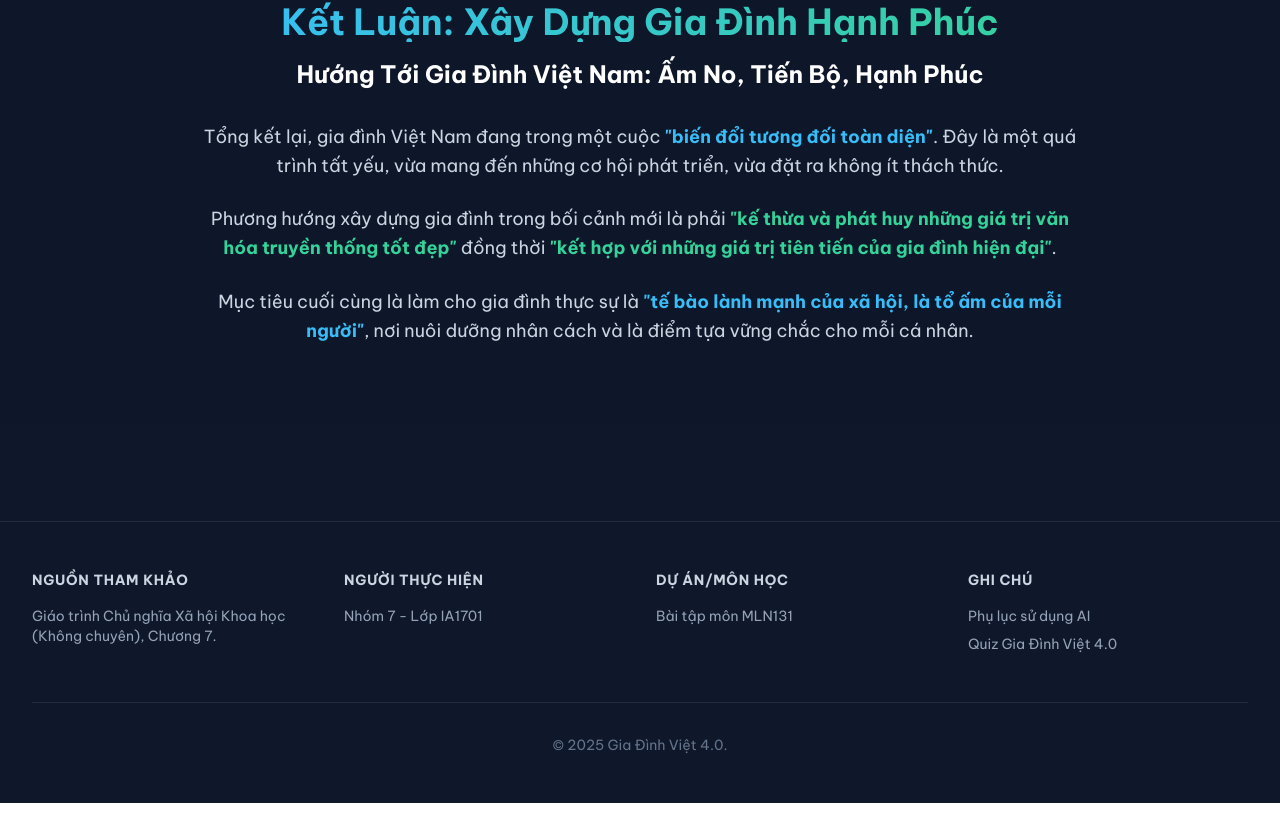
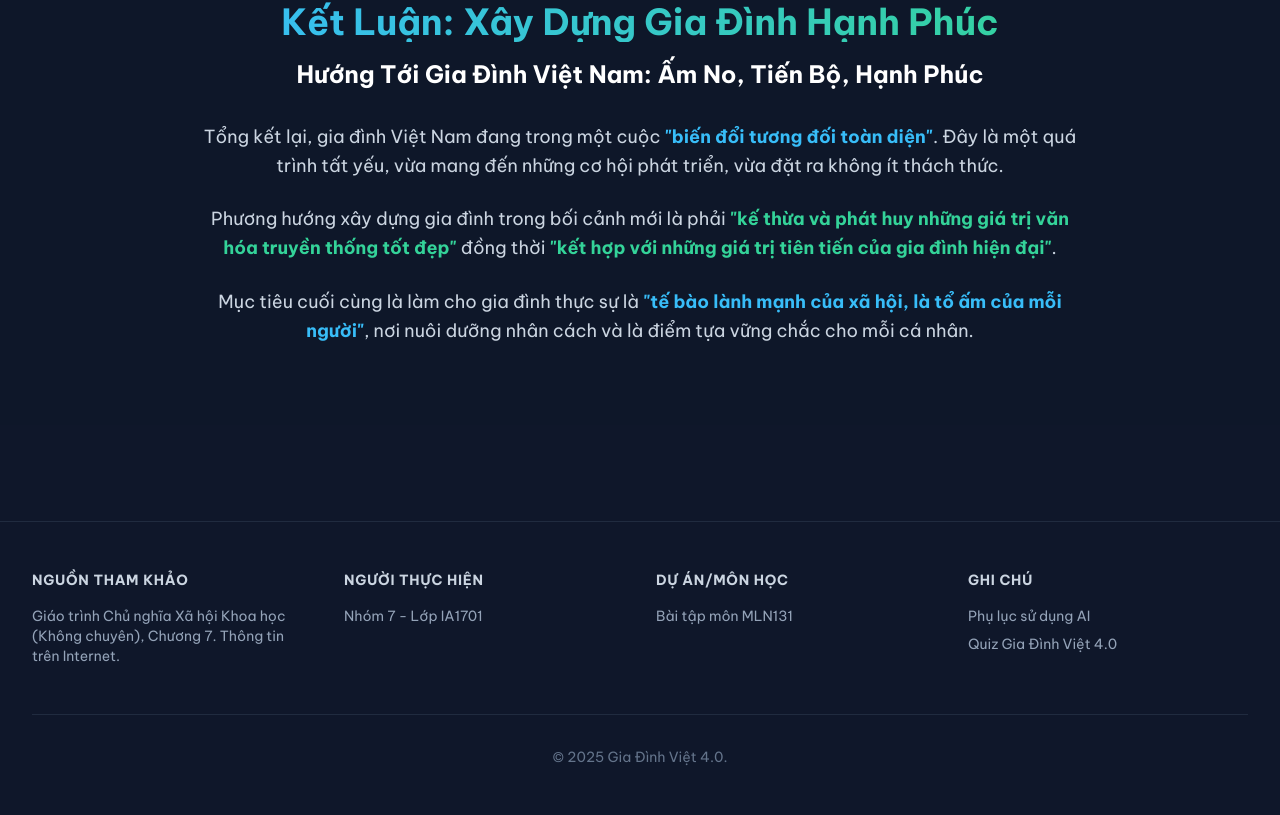
Before and after one commit to TeuDoan/mln131, a React (Vite) app: page / in a window 1280 px wide. Shown: the part 9863-10678 px from the top of the page. Built offline with nearby package versions, Linux system fonts and the light colour scheme.

Commit message:
Update Footer.tsx

```diff
--- a/components/Footer.tsx
+++ b/components/Footer.tsx
@@ -16,6 +16,7 @@ const Footer: React.FC<FooterProps> = ({ onShowAppendix, onShowQuiz, isQuiz = fa
             <h3 className="text-sm font-semibold text-slate-300 uppercase tracking-wider">Nguồn tham khảo</h3>
             <p className="mt-4 text-sm text-slate-400">
               Giáo trình Chủ nghĩa Xã hội Khoa học (Không chuyên), Chương 7.
+              Thông tin trên Internet.
             </p>
           </div>
 
```
